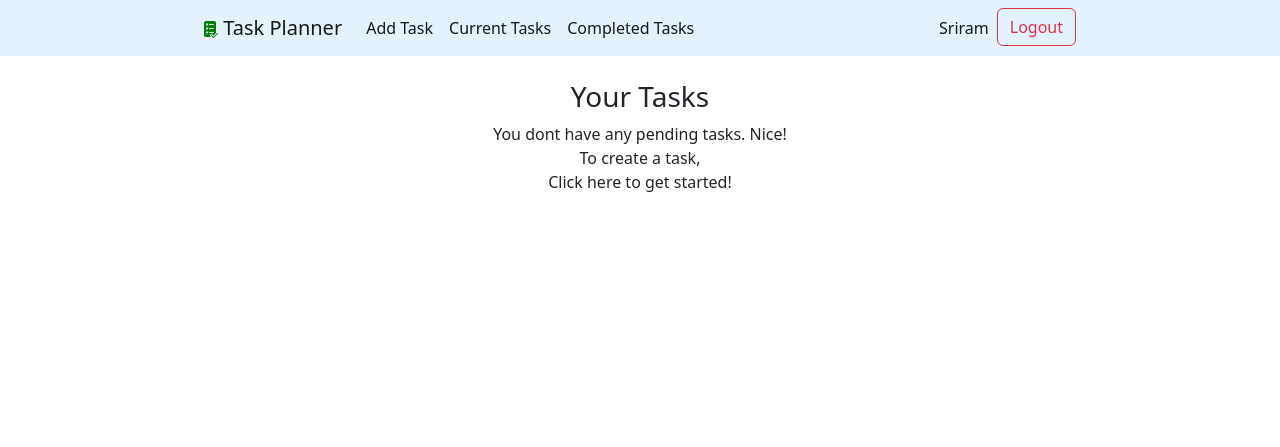
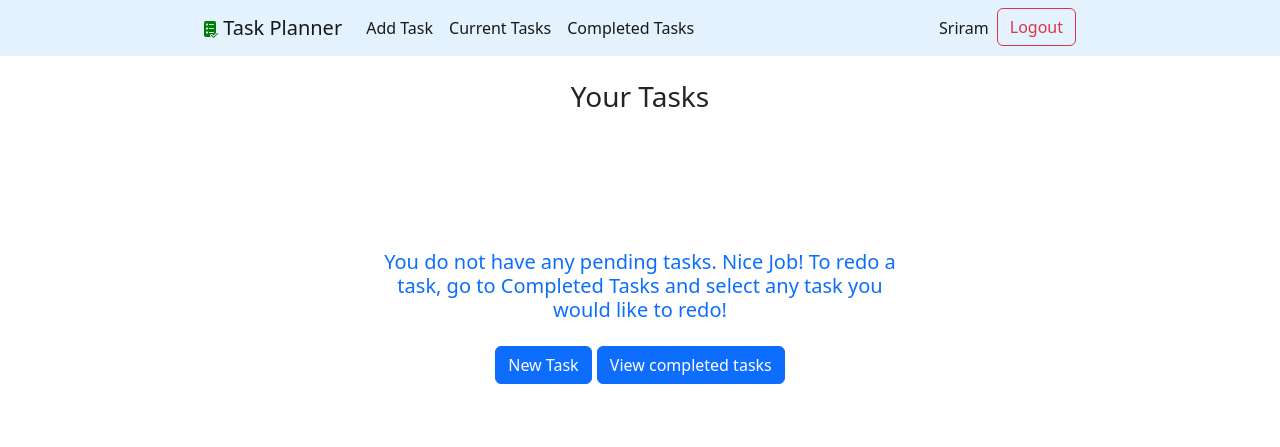
Before and after one commit to Sriram-Ramakrishnan/task-planner-django, a Django app: page / in a window 1280 px wide. Shown: the top 447 px of the page. Run offline with Django 4.2, Linux system fonts and the light colour scheme; a user stored in the database is signed in; data comes from the database, SQL or seed files in the repository; both versions use the stored data as it was after the commit.

Commit message:
Updated home page

```diff
--- a/taskplanner/templates/taskplanner/home.html
+++ b/taskplanner/templates/taskplanner/home.html
@@ -18,13 +18,19 @@
     <h3>Your Tasks</h3>
 
     {% if tasks.count == 0 %}
-        <div class="text-center">
-            You dont have any pending tasks. Nice!
+        <h5 class="text-center text-primary landing">
+            You do not have any pending tasks. Nice Job!
+            To redo a task, go to Completed Tasks and select any task you would like to redo!
             <br>
-            To create a task,
-            <a class="nav-link active" aria-current="page" href="{% url 'addtask' %}">
-                Click here to get started!</a>
-        </div>
+            <br>
+            <button class="btn btn-primary">
+            <a class="nav-link active" aria-current="page" href="{% url 'addtask' %}">New Task</a>
+            </button>
+
+            <button class="btn btn-primary">
+            <a class="nav-link active" aria-current="page" href="{% url 'viewcompletedtasks' %}">View completed tasks</a>
+            </button>
+        </h5>
     {% endif %}
 
     <ul class="tasks">
```
Also changed, not shown: db.sqlite3.
